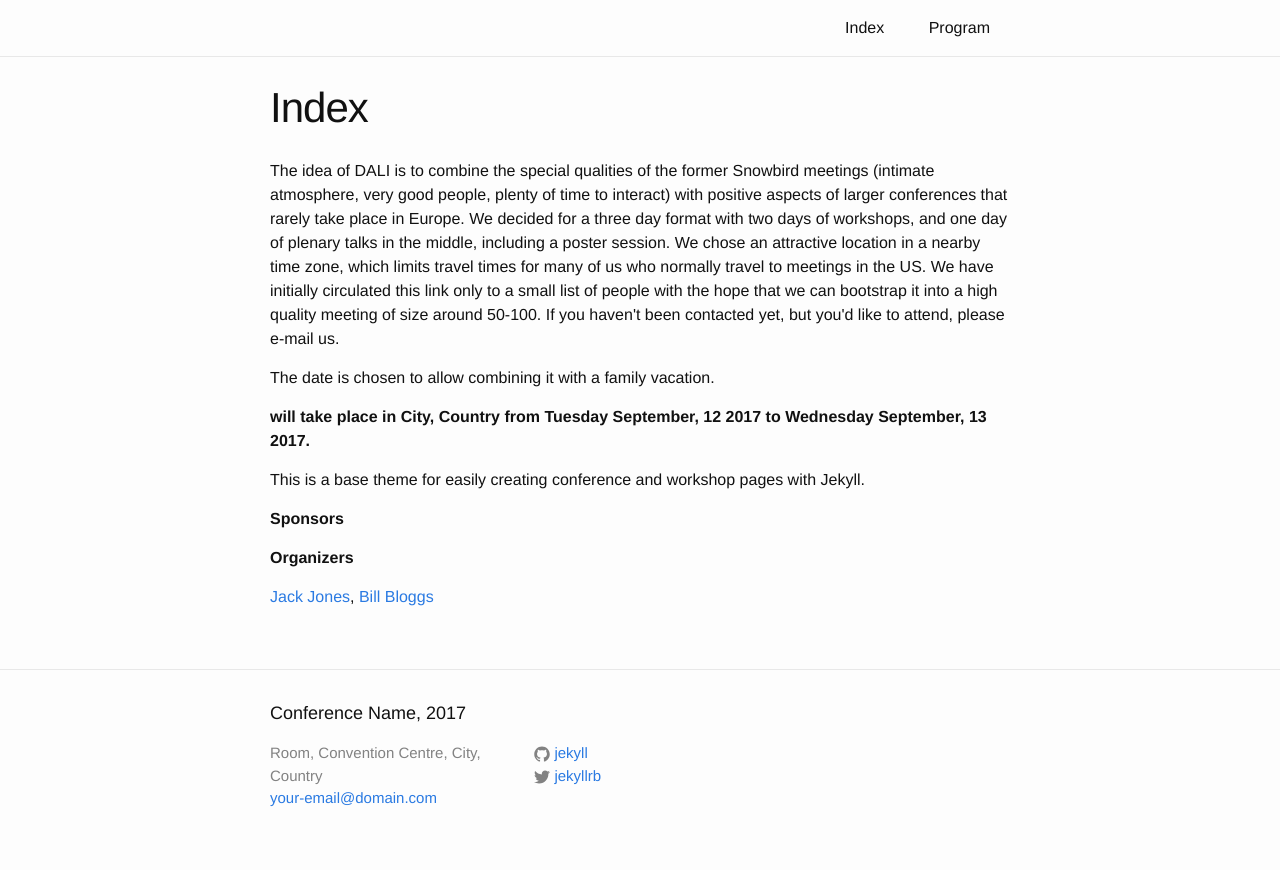
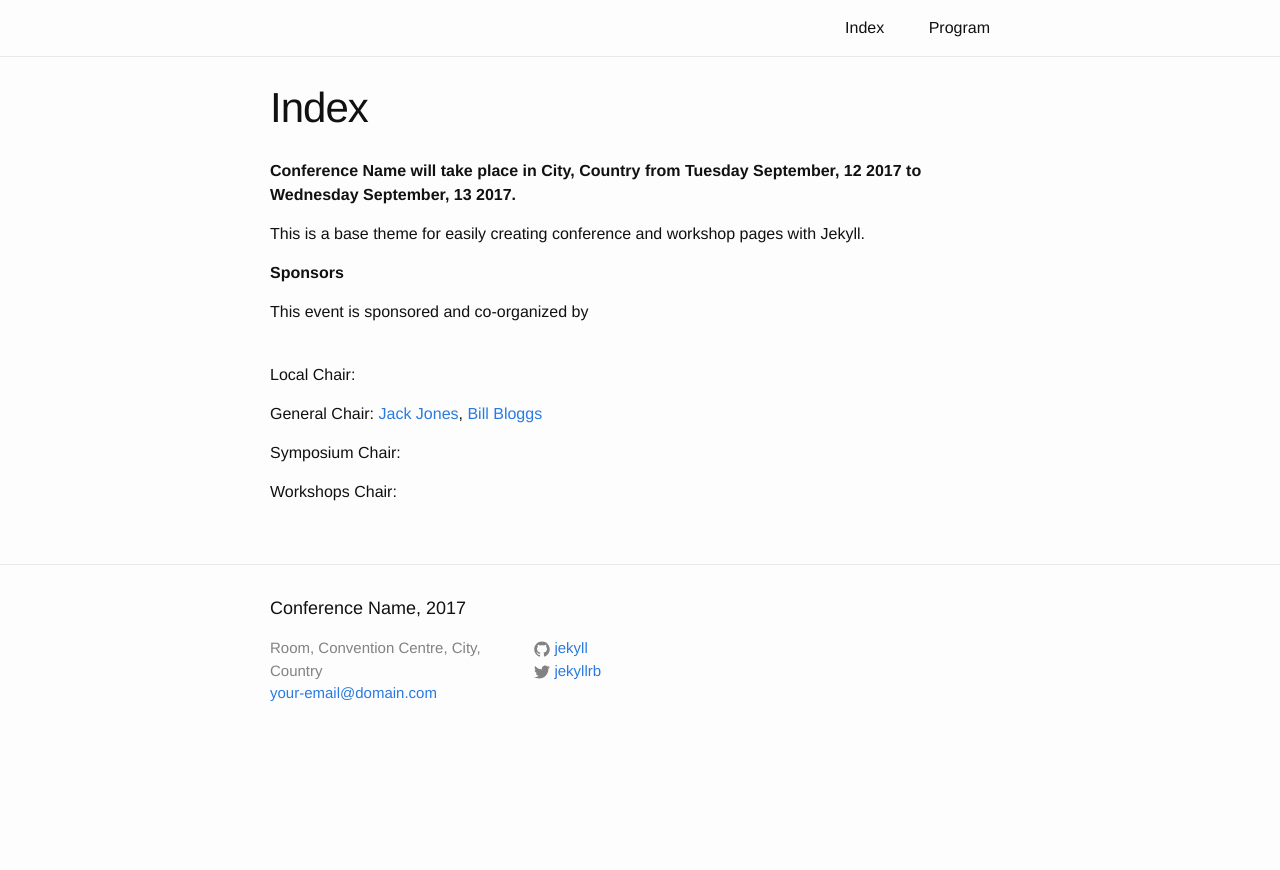
Before and after one commit to gpschool/gpss20, a Jekyll site: the page built from index.html, in a window 1280 px wide. Shown: the part 351-1221 px from the top of the page. Built offline with Jekyll 4.4.1, drawn with Linux system fonts in a browser that asks for light colours; after the commit the page ends 1116 px from its top, so only the background shows below that; part of the change alters nothing that is shown.

```diff
--- a/_config.yml
+++ b/_config.yml
@@ -10,6 +10,16 @@ url: "http://opendsi.cc" # the base hostname & protocol for your site
 twitter_username: jekyllrb
 github_username:  jekyll
 
+
+youtube:
+  height: 315
+  width: 560
+
+github:
+  edit: true
+  repository: confweb
+
+markdown: kramdown
 
 # Build settings
 future: true
@@ -26,6 +36,10 @@ youtube:
   width: 560
 
 conference:
+  draft: true
+  hide_tentative: true
+  hosts:
+
   room: Room
   venue: Convention Centre
   location: City, Country
@@ -37,11 +51,27 @@ conference:
   - 2017-09-13
   draft: true # set to True if the programme is draft only.
   hosts:
-  organizers:
+  general:
   - name: Jack Jones
     url: "http://jackjones.org"
   - name: Bill Bloggs
     url: "http://billblogs.org"
+  workshop:
+  - name:
+    url:
+  symposium:
+  - name:
+    url:
+    institute:
+  local:
+  - name:
+    url:
+  sponsors:
+  - name:
+    url:
+previous_meeting:
+  name:
+  url:
 
 map:
   show: False
--- a/_layouts/about.html
+++ b/_layouts/about.html
@@ -4,30 +4,24 @@ layout: page
 
 <article>
 
-
-  <p>The idea of DALI is to combine the special qualities of the former Snowbird meetings (intimate atmosphere, very good people, plenty of time to interact) with positive aspects of larger conferences that rarely take place in Europe. We decided for a three day format with two days of workshops, and one day of plenary talks in the middle, including a poster session. We chose an attractive location in a nearby time zone, which limits travel times for many of us who normally travel to meetings in the US. We have initially circulated this link only to a small list of people with the hope that we can bootstrap it into a high quality meeting of size around 50-100. If you haven't been contacted yet, but you'd like to attend, please e-mail us.</p>
-
-
-  <p>The date is chosen to allow combining it with a family vacation. </p>
-
-  <p><strong>{{ }} will take place in {{ site.conference.location }} from {{ site.conference.dates[0] | date: "%A %B, %-d %Y" }} to  {{ site.conference.dates.last | date: "%A %B, %-d %Y" }}.</strong></p>
+  <p><strong>{{ site.conference.name }} will take place in {{ site.conference.location }} from {{ site.conference.dates[0] | date: "%A %B, %-d %Y" }} to  {{ site.conference.dates.last | date: "%A %B, %-d %Y" }}.</strong></p>
 
   {{ content }}
 
 
+  {% if site.conference.sponsors %}
   <p><strong>Sponsors</strong></p>
 
-  {% if site.conference.sponsors %}
   <p>This event is sponsored and co-organized by
   {% for sponsor in site.conference.sponsors %}
   <br>{% include listsponsor.html %}</br>
   {% endfor %}
+  </p>
   {% endif %}
-  </p>
 
+  {% if site.conference.organizers %}
   <p><strong>Organizers</strong></p>
 
-  {% if site.conference.organizers %}
   {% assign lastone = site.conference.organizers | last %}
   {% for person in site.conference.organizers %}
   {% include listperson.html %}
```
